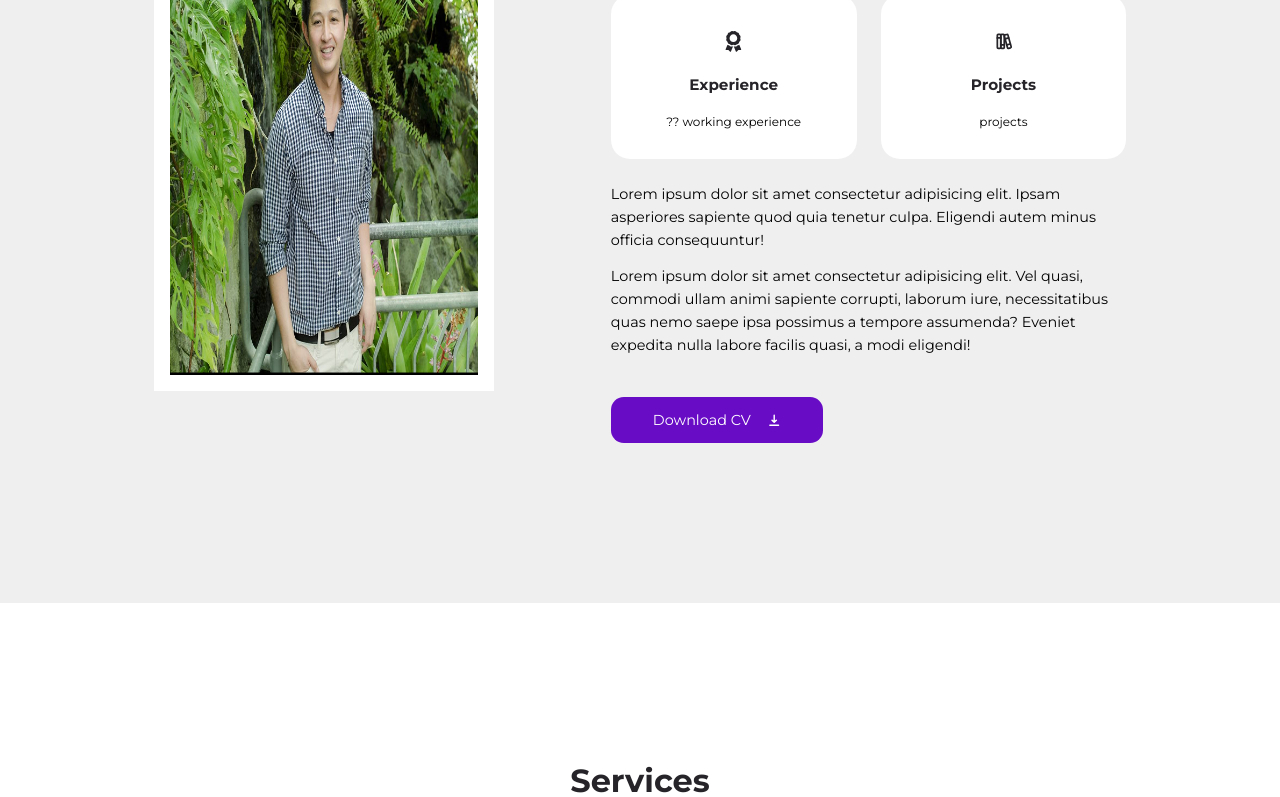
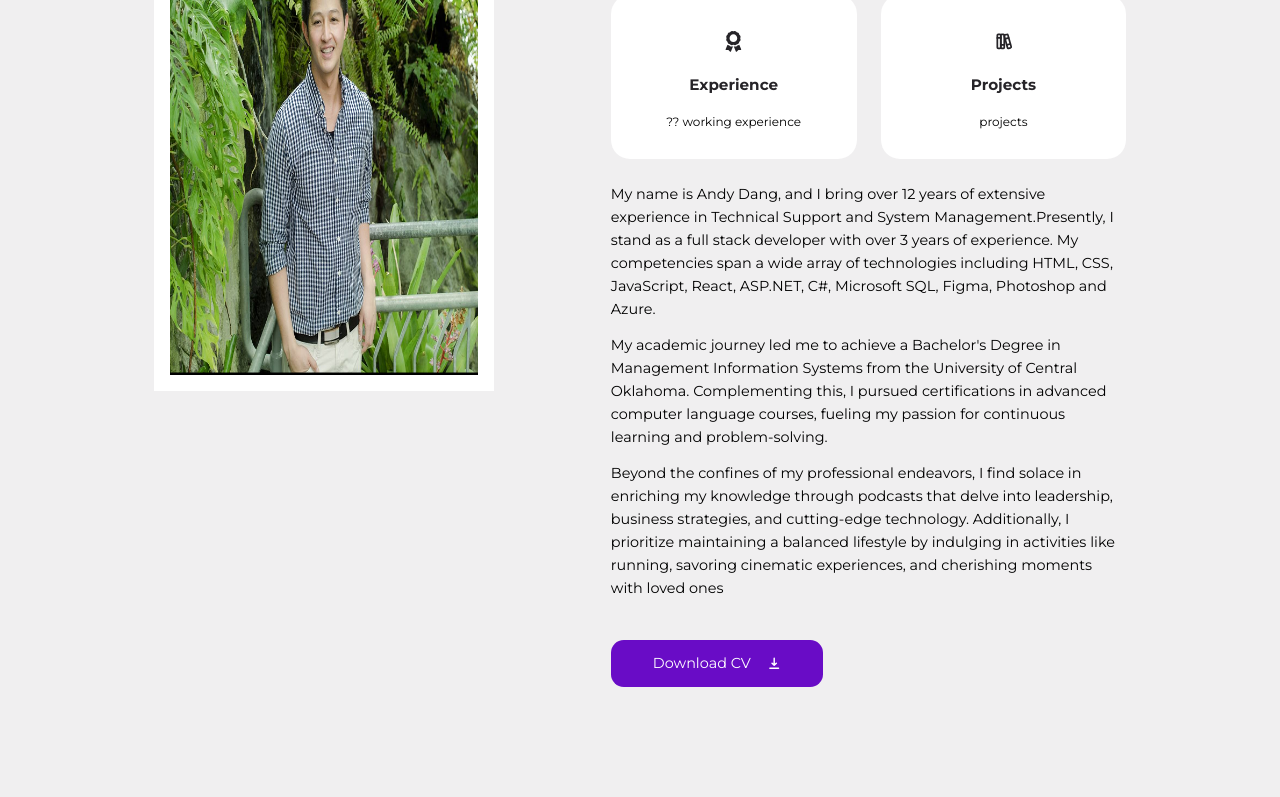
Before and after one commit to andydangit/ProfileV2, a React (Create React App) app: page / in a window 1280 px wide. Shown: the part 680-1477 px from the top of the page. Built offline with nearby package versions, Linux system fonts and the light colour scheme.

Commit message:
Add: info about myself

```diff
--- a/src/sections/about/About.jsx
+++ b/src/sections/about/About.jsx
@@ -29,11 +29,12 @@ function About() {
                 }
             </div>
             <p>
-            Lorem ipsum dolor sit amet consectetur adipisicing elit. Ipsam asperiores sapiente quod quia tenetur culpa. Eligendi autem minus officia consequuntur!
+            My name is Andy Dang, and I bring over 12 years of extensive experience in Technical Support and System Management.Presently, I stand as a full stack developer with over 3 years of experience. My competencies span a wide array of technologies including HTML, CSS, JavaScript, React, ASP.NET, C#, Microsoft SQL, Figma, Photoshop and Azure.
             </p>
             <p>
-            Lorem ipsum dolor sit amet consectetur adipisicing elit. Vel quasi, commodi ullam animi sapiente corrupti, laborum iure, necessitatibus quas nemo saepe ipsa possimus a tempore assumenda? Eveniet expedita nulla labore facilis quasi, a modi eligendi!
+            My academic journey led me to achieve a Bachelor's Degree in Management Information Systems from the University of Central Oklahoma. Complementing this, I pursued certifications in advanced computer language courses, fueling my passion for continuous learning and problem-solving.
             </p>
+            <p>Beyond the confines of my professional endeavors, I find solace in enriching my knowledge through podcasts that delve into leadership, business strategies, and cutting-edge technology. Additionally, I prioritize maintaining a balanced lifestyle by indulging in activities like running, savoring cinematic experiences, and cherishing moments with loved ones</p>
             <a href={Resume} download className='btn primary'>Download CV <HiDownload/></a>
         </div>
     </div>
```
